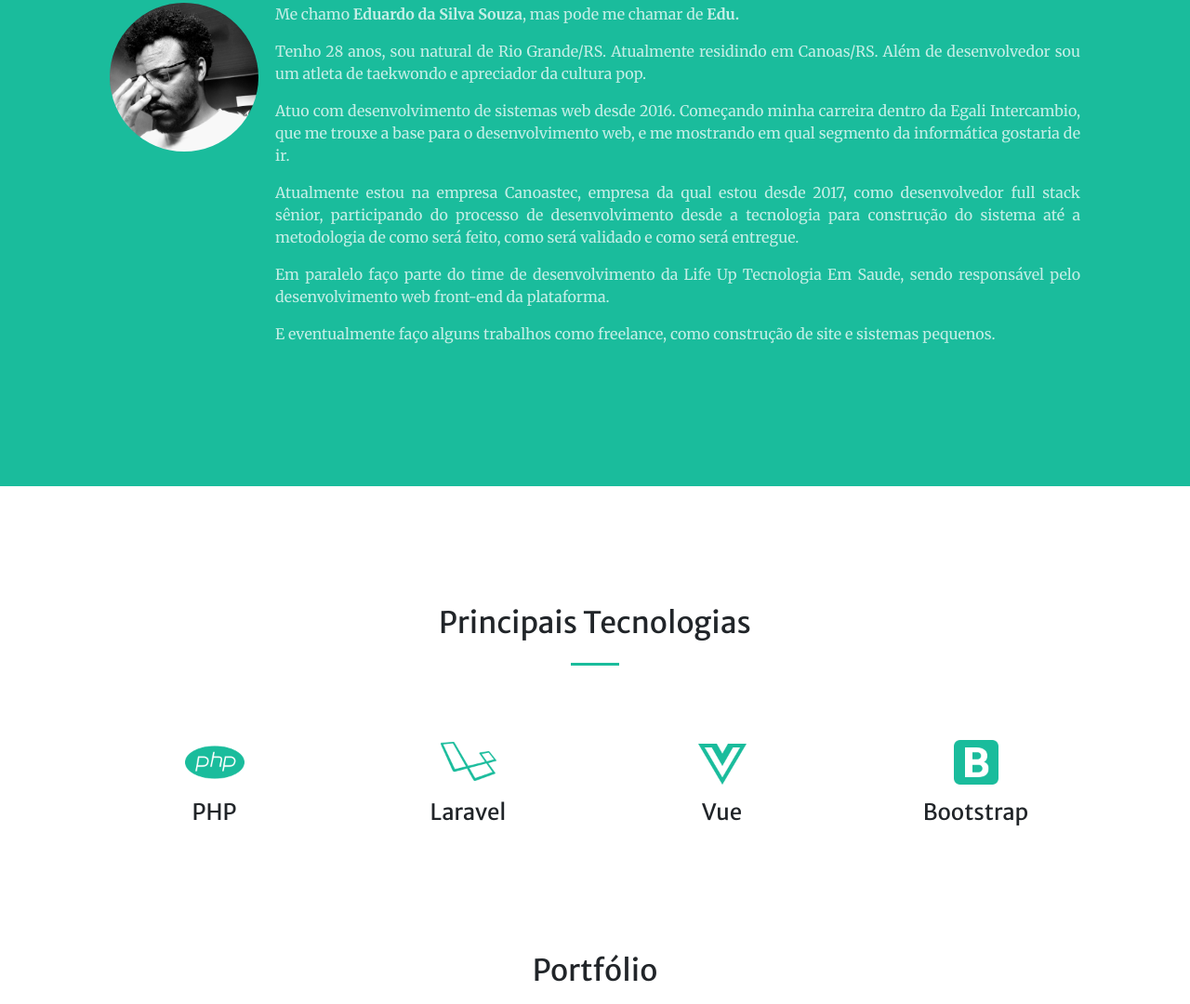
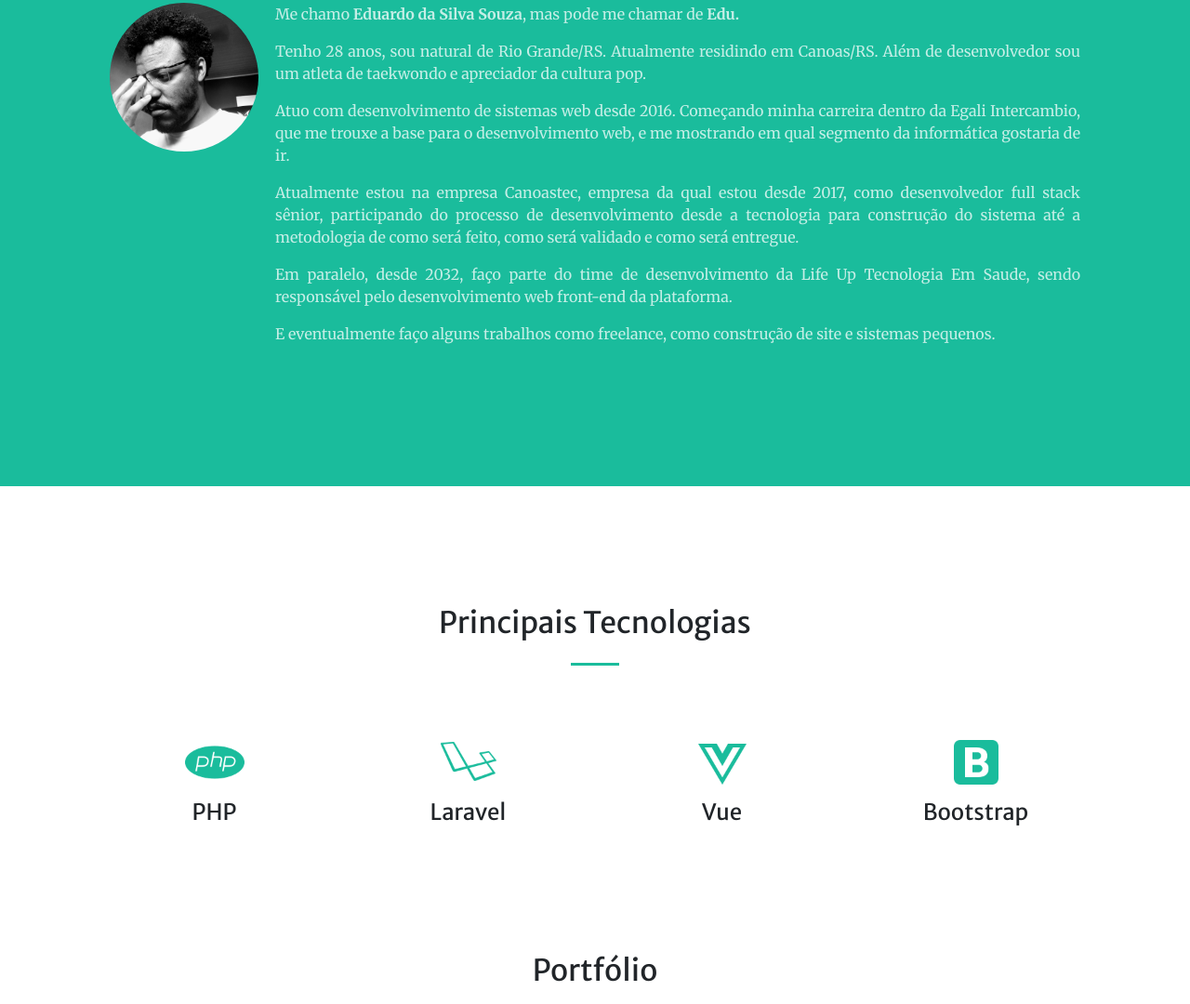
Before and after one commit to edusouza96/edusouza96.github.io, a plain HTML site: page index.html in a window 1280 px wide. Shown: the part 1015-2095 px from the top of the page at 93% size. Drawn offline with nearby package versions, Linux system fonts and the light colour scheme; some packages are replaced by stand-ins of ours; a script that the page names is missing.

Commit message:
Update index.html

```diff
--- a/index.html
+++ b/index.html
@@ -82,7 +82,7 @@
                                 processo de desenvolvimento desde a tecnologia para construção do sistema até a metodologia de como será feito, como será validado e como será entregue.
                             </p>
                             <p>
-                                Em paralelo faço parte do time de desenvolvimento da Life Up Tecnologia Em Saude, sendo responsável pelo desenvolvimento web front-end da plataforma.
+                                Em paralelo, desde 2032, faço parte do time de desenvolvimento da Life Up Tecnologia Em Saude, sendo responsável pelo desenvolvimento web front-end da plataforma.
                             </p>
                             <p>
                                 E eventualmente faço alguns trabalhos como freelance, como construção de site e sistemas pequenos.
```
